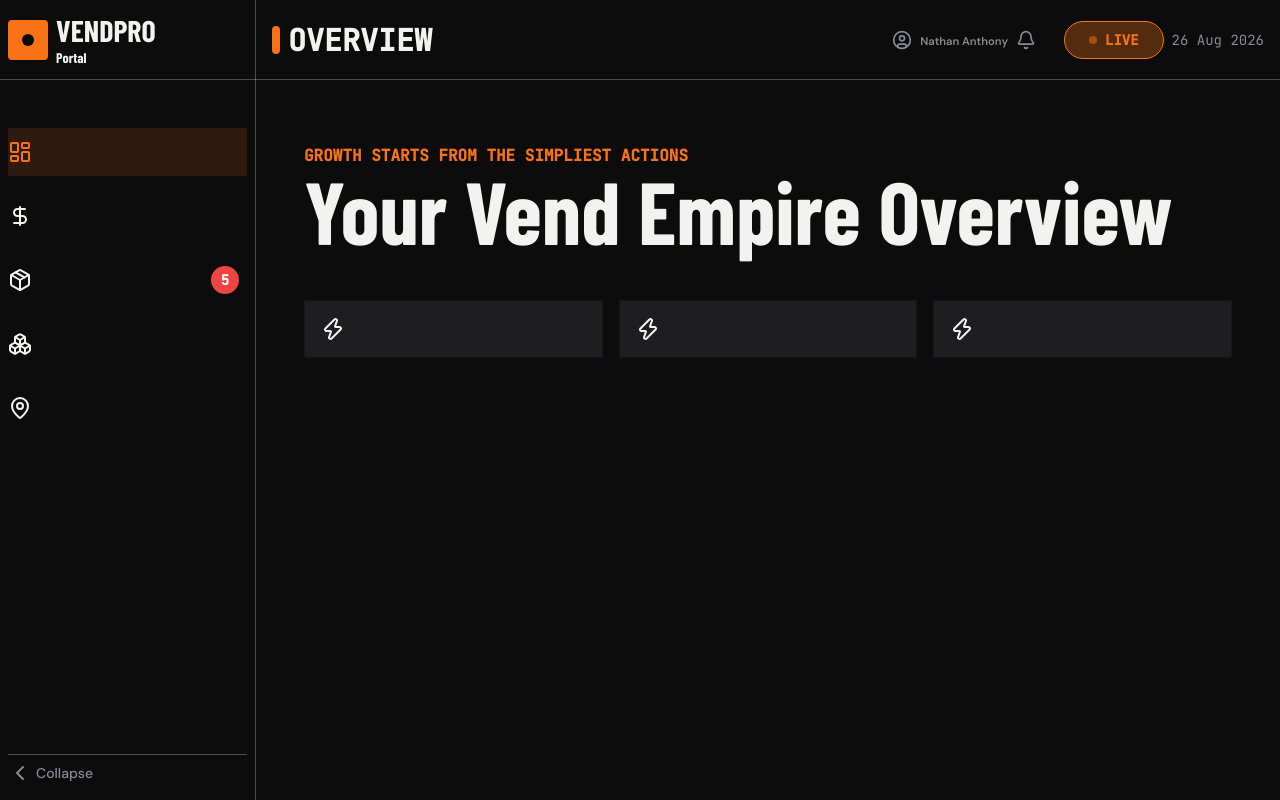
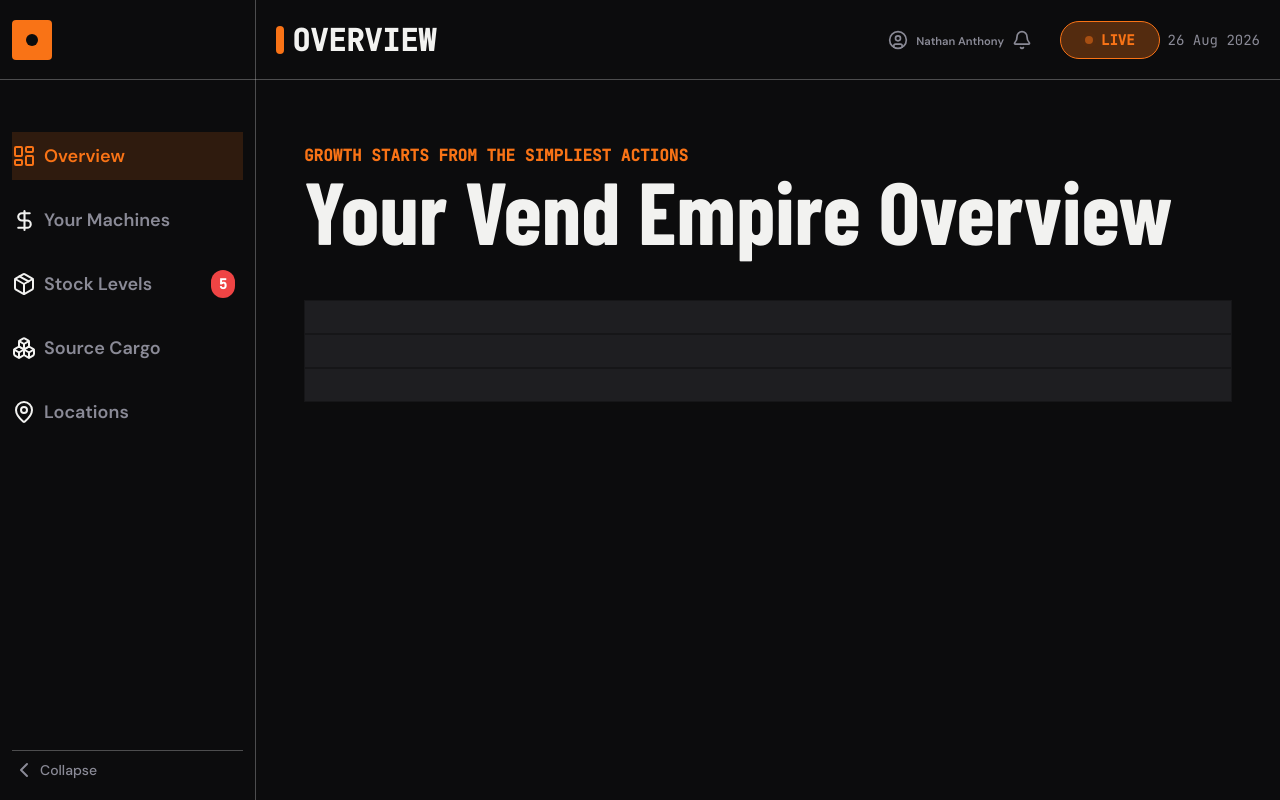
Before and after one commit to Nathan-s-Anthony/vendpro, a Next.js app: page /dashboard/overview in a window 1280 px wide. Built offline with nearby package versions, Linux system fonts and the light colour scheme; a web font is replaced by a local one.

Commit message:
latest updates

```diff
--- a/app/components/card.tsx
+++ b/app/components/card.tsx
@@ -1,12 +1,11 @@
 "use client";
 import { Zap } from "lucide-react";
+import Image from "next/image";
 
 export default function Card() {
     return (
-        <div className="group transition-all bg-secondary p-4 duration-300 border border-card-primary hover:border-primary/50 cursor-pointer">
-            <div>
-                <Zap />
-            </div>
+        <div className={` group transition-all bg-secondary p-4 duration-300 border border-card-primary hover:border-primary/50 cursor-pointer`}>
+
         </div>
     )
 }
--- a/app/components/header.tsx
+++ b/app/components/header.tsx
@@ -11,13 +11,13 @@ export default function Header({ className, burgerMenuClick, pageNavName }: { cl
     const router = useRouter();
     console.log(pageNavName, "page nav name")
     return (
-        <header className={`${className} flex items-center justify-between  h-20 border-b border-border/30 w-full `}>
+        <header className={`${className} flex items-center  p-1 justify-between  h-20 border-b border-border/30 w-full `}>
             <Link href={"/dashboard/overview"} className="justify-start  flex items-center z-50 gap-2 lg:w-64 w-full lg:p-2">
                 <div className="bg-primary rounded-sm w-10 h-10 block relative  ">
                     <div className="absolute inset-0 m-auto h-3 rounded-full w-3 bg-background">
                     </div>
                 </div>
-                <div className="flex justify-start flex-col  ">
+                <div className="flex justify-start flex-col hidden">
                     <span className="font-display font-bold text-3xl">VENDPRO</span>
                     <span className="font-display font-bold text-sm">Portal</span>
                 </div>
--- a/app/components/panel.tsx
+++ b/app/components/panel.tsx
@@ -1,11 +1,11 @@
-export default function Panel({ heading, children, subHeading, desktopMenuCollapsed }: { heading: string, subHeading: string, children: React.ReactNode, desktopMenuCollapsed: boolean }) {
+export default function Panel({ heading, children, subHeading, desktopMenuCollapsed, className }: { heading: string, subHeading: string, children: React.ReactNode, desktopMenuCollapsed?: boolean, className: string }) {
     return (
         <div className="mt-6 p-6 transition-all duration-300 ">
             <div className="flex items-start flex-col justify-center">
                 <span className="text-primary font-mono font-bold -mb-6 uppercase">{subHeading}</span>
                 <h1 className="mb-6 capatialize">{heading}</h1>
             </div>
-            <div className="overflow-auto grid-cols-3 grid gap-4">
+            <div className={className}>
                 {children}
             </div>
         </div>
--- a/app/components/sidebar.tsx
+++ b/app/components/sidebar.tsx
@@ -23,7 +23,7 @@ export default function SideBar({ burgerMenuExpand, childUrl }: { burgerMenuExpa
             id: 1,
             defaultSelected: false,
             name: "Your Machines",
-            icon: <DollarSign className=" transition-all duration-300 group-hover:translate-x-1 group-hover:text-primary" />,
+            icon: <DollarSign width={25} height={25} className=" transition-all duration-300 group-hover:translate-x-1 group-hover:text-primary" />,
             page: "your-machines",
 
         },
@@ -58,7 +58,7 @@ export default function SideBar({ burgerMenuExpand, childUrl }: { burgerMenuExpa
     }
     return (
         <>
-            <aside className={`fixed ${desktopMenuCollapse ? "lg:w-12" : "lg:w-64"} ${burgerMenuExpand ? "flex" : "hidden"}   top-0 left-0 h-full z-40  lg:flex flex-col border-r border-border/30 transition-all duration-300`}>
+            <aside className={`fixed ${desktopMenuCollapse ? "lg:w-14" : "lg:w-64"} ${burgerMenuExpand ? "flex" : "hidden"}  p-1 top-0 left-0 h-full z-40  lg:flex flex-col border-r border-border/30 transition-all duration-300`}>
                 <div className="grid h-full grid-cols-2  mt-30 lg:mt-30 lg:p-2">
                     <div className="col-span-2">
                         <nav>
@@ -72,14 +72,12 @@ export default function SideBar({ burgerMenuExpand, childUrl }: { burgerMenuExpa
                                                 href={`/dashboard/${item.page}`}
                                             >
                                                 <div className="flex items-center justify-between">
-                                                    <div className="flex items-center justify-between ">
+                                                    <div className={`transition-all duration-300 delay-300 flex items-center w-full ${desktopMenuCollapse ? "justify-center" : ""}  min-h-12 relative`}>
                                                         {item.icon}
-                                                        <div className="p-2 min-h-12" >
-                                                            {/* <span className={` ${item.page === childUrl ? "active-name" : "text-secondary-faded"} text-nowrap text-lg block font-bold transition-all duration-300 group-hover:translate-x-2 group-hover:text-white`}>
-                                                                {item.name}
-                                                            </span> */}
-                                                        </div>
-
+                                                        {/* <div className={`p-2 min-h-12 hidden`} ></div> */}
+                                                        <span className={`${desktopMenuCollapse ? "hidden delay-300" : "block absolute left-8"} ${item.page === childUrl ? "active-name  " : "text-secondary-faded "}   text-nowrap text-lg block font-bold transition-all duration-300 group-hover:translate-x-2 group-hover:text-white`}>
+                                                            {item.name}
+                                                        </span>
                                                     </div>
                                                     {item.id === 2 ?
                                                         <div className="bg-alert-primary rounded-full w-7 h-7 text-center flex items-center justify-center mr-2"><span className="text-white text-sm font-mono font-bold">{item.restockNotification}</span></div>
--- a/app/dashboard/source-cargo/page.tsx
+++ b/app/dashboard/source-cargo/page.tsx
@@ -1,12 +1,17 @@
 import Card from "@/app/components/card";
 import Panel from "@/app/components/panel";
-
-export default function SourceCargo() {
+import Image from "next/image";
+export default function SourceCargo({ imageSrc, className }: { imageSrc: string, className: string }) {
     return (
-        <Panel heading="Source Cargo" subHeading="Get a bang for your buck" >
-            <Card />
-            <Card />
-            <Card />
+        // overflow - auto grid - cols - 3 grid gap - 4
+        <Panel heading="Source Cargo" subHeading="Get a bang for your buck" className="">
+            <h2 className="mb-6">Choose your retailers to source from</h2>
+            <div>
+                {/* <Card /> */}
+                <div className={`bg-[#fd0] relative w-40 h-40 flex items-center p-4`}>
+                    <Image src={"/makroLogo.png"} alt="" width={250} height={250} className="" />
+                </div>
+            </div>
         </Panel>
     )
 }
--- a/app/globals.css
+++ b/app/globals.css
@@ -145,8 +145,8 @@ body {
   }
 
   h2 {
-    font-size: var(--text-xl);
-    font-weight: var(--font-weight-medium);
+    font-size: var(--text-3xl);
+    font-weight: var(--font-weight-bold);
     line-height: 1.5;
   }
 
```
Also changed, not shown: public/makroLogo.png (added).
